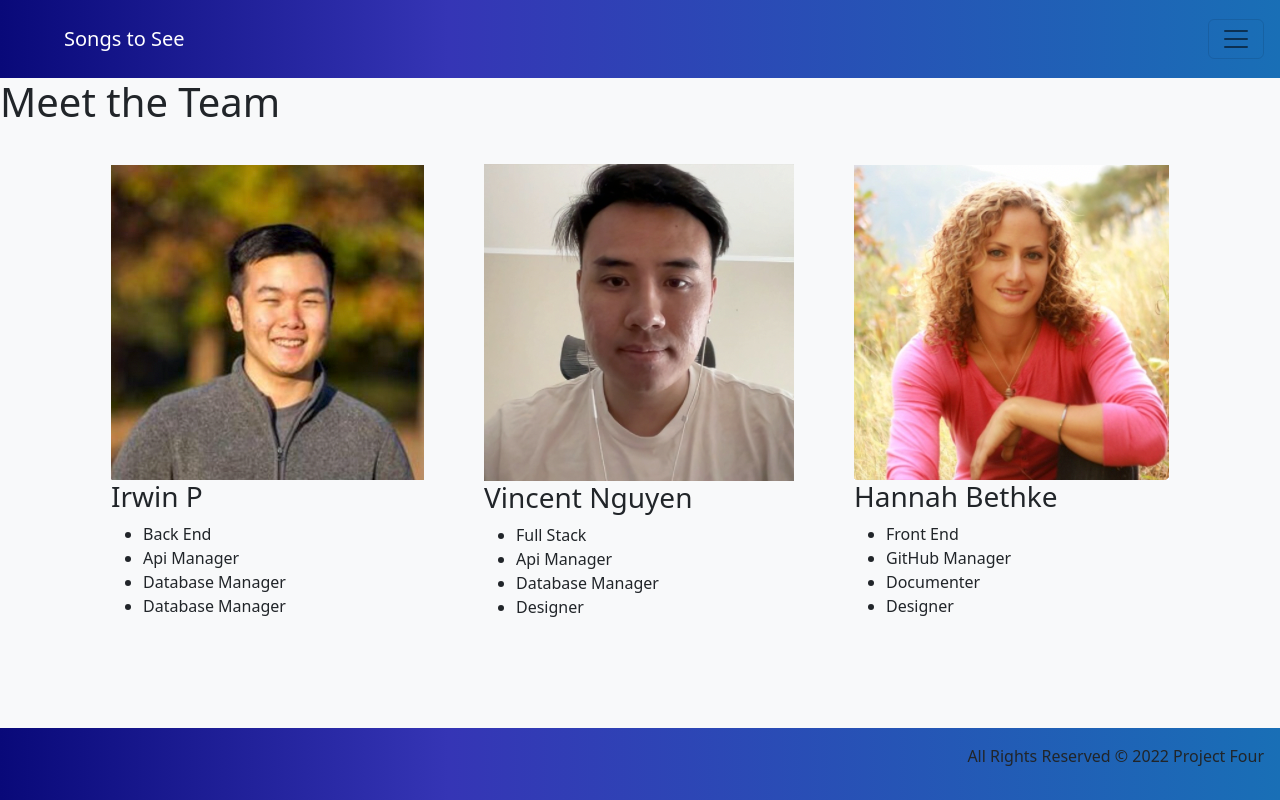
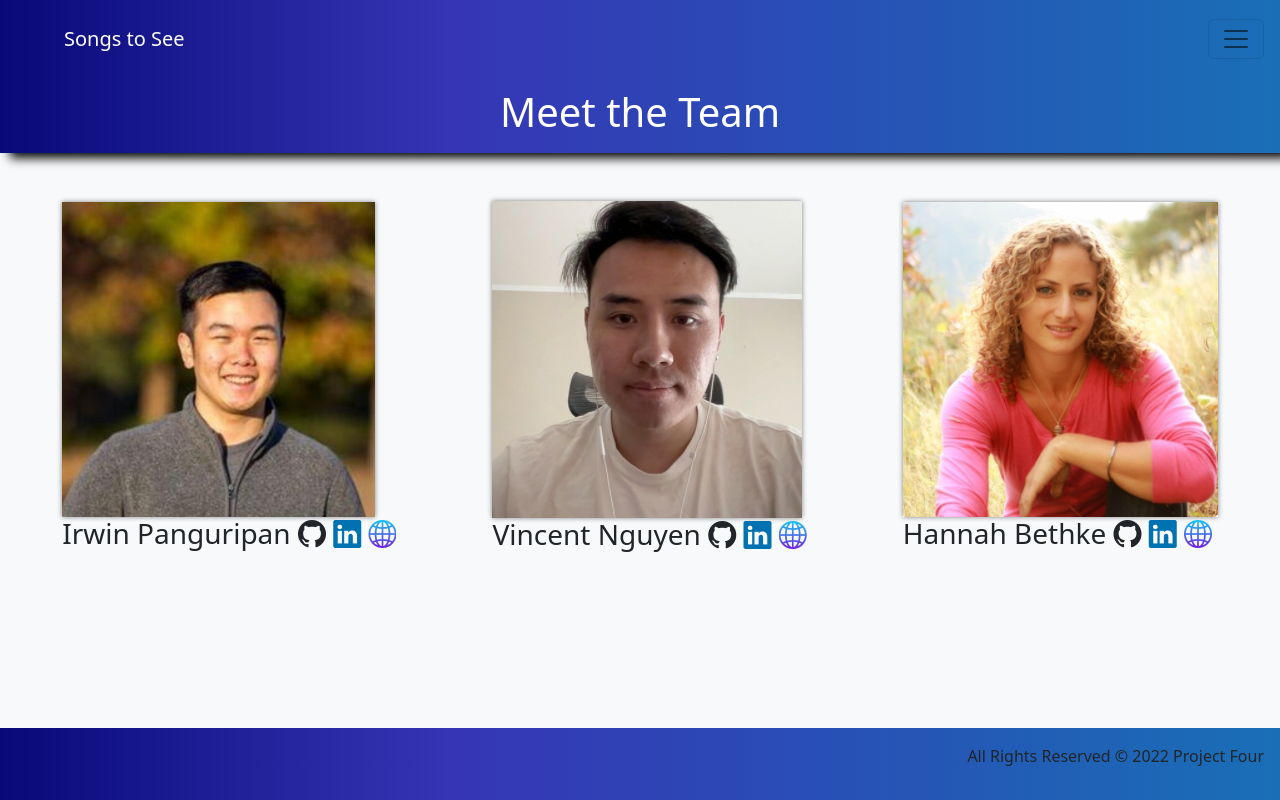
Before and after one commit to vknguyen1/project-four, a Django app: page /about/ in a window 1280 px wide. Run offline with Django 4.2, Linux system fonts and the light colour scheme; some libraries are stand-ins or nearby versions.

Commit message:
wip: adds HTML and CSS to about page

```diff
--- a/main_app/static/css/style.css
+++ b/main_app/static/css/style.css
@@ -181,10 +181,89 @@ footer {
   align-items: center;
 }
 
-#irwin,
-#vincent,
-#hannah {
-  margin: 30px;
+.about-container img {
+  /* border: solid 1px gray; */
+  box-shadow: 0 0 5px gray;
+}
+
+.wrapper {
+  margin: 3rem;
+}
+
+.slide {
+  width: 100%;
+  padding: 0 3rem 2rem 3rem;
+}
+
+#slideI, #slideV, #slideH {
+  position: absolute;
+  left: -100%;
+  width: 100%;
+  height: 40%;
+  background: #f8f9fa;
+  transition: .2s;
+}
+
+.wrapper:hover #slideI {
+  transition: 1s;
+  left: 0;
+}
+
+.wrapper:hover #slideV {
+  transition: 1s;
+  left: 0;
+}
+
+.wrapper:hover #slideH {
+  transition: 1s;
+  left: 0;
+}
+
+#smallHR {
+ width: 25%;
+}
+
+/* .scale:hover {
+  transform: scale(1.4);
+  transition: .5s;
+} */
+
+.bi-linkedin {
+  color: #0072b1;
+}
+
+.bi-globe2 {
+  /* color: linear-gradient(0deg, rgba(125,9,223,1) 0%, rgba(6,231,242,1) 100%); */
+  background: -moz-linear-gradient(top, rgba(6,231,242,1) 0%, rgba(125,9,223,1)  100%);
+  background: -webkit-linear-gradient(top, rgba(6,231,242,1) 0%, rgba(125,9,223,1)  100%);
+  background: linear-gradient(to bottom, rgba(6,231,242,1) 0%, rgba(125,9,223,1) 100%);
+  -webkit-background-clip: text;
+  -moz-background-clip: text;
+  background-clip: text;
+  -webkit-text-fill-color: transparent;
+}
+
+.about-title-container {
+  display: flex;
+  align-items: center;
+  justify-content: center;
+  flex-direction: column;
+  width: 100%;
+  height: 75px;
+  color: white;
+  background: linear-gradient(
+    90deg,
+    rgba(9, 9, 121, 1) 0%,
+    rgba(53, 53, 181, 1) 35%,
+    rgba(25, 111, 182, 1) 100%
+  );
+  box-shadow: 10px 5px 10px #000000;
+}
+
+@media only screen and (max-width: 640px) {
+  .about-container {
+    flex-direction: column;
+  }
 }
 
 /* Search Page */
@@ -203,8 +282,7 @@ footer {
   justify-content: center;
   align-items: center;
 }
-.artist-top-songs {
-}
+
 
 /* .related-artist-container {
   display: flex;
--- a/main_app/templates/about.html
+++ b/main_app/templates/about.html
@@ -2,13 +2,29 @@
 
 {% block body %}
 
+<!-- TO-DO: make mobile friendly -->
+<div class="about-title-container">
     <h1>Meet the Team</h1>
+</div>
 
 <div class="about-container">
 
-    <div id="irwin">
+    <div class="wrapper">
+        <div class="scale">
             <img id="irwinHeadshot" src="../static/images/Irwin_Headshot.png" alt="Irwin Headshot">
-        <h3>Irwin P</h3>
+            <h3>Irwin Panguripan
+                <span>
+                    <a class="text-dark" href="#"><span><i class="bi bi-github"></i></span></a>
+                    <a href="#"><span><i class="bi bi-linkedin"></i></span></a>
+                    <a href="#"><span><i class="bi bi-globe2"></i></span></a>
+                </span>
+            </h3>
+        </div>
+
+        <div class="slide" id="slideI">
+            <hr>
+            <h2>Irwin Panguripan</h2>
+            <p>Lorem, ipsum dolor sit amet consectetur adipisicing elit. mpore voluptates quia nam provident velit dolor eligendi.</p>
             <ul>
                 <li>Back End</li>
                 <li>Api Manager</li>
@@ -16,29 +32,63 @@
                 <li>Database Manager</li>
             </ul>
         </div>
+    </div>
 
-    <div id="vincent">
-        <img src="../static/images/Vincent_Headshot.png" alt="Vincent Headshot">
-        <h3>Vincent Nguyen</h3>
-        <ul>
+    <div class="wrapper">
+        <div class="scale">
+            <img id="vincentHeadshot" src="../static/images/Vincent_Headshot.png" alt="Vincent Headshot">
+            <h3>Vincent Nguyen
+                <span>
+                    <a class="text-dark" href="#"><span><i class="bi bi-github"></i></span></a>
+                    <a href="#"><span><i class="bi bi-linkedin"></i></span></a>
+                    <a href="#"><span><i class="bi bi-globe2"></i></span></a>
+                </span>
+            </h3>
+        </div>
+
+        <div class="slide" id="slideV">
+            <hr>
+            <h2>Vincent Nguyen</h2>
+            <p>Lorem, ipsum dolor sit amet consectetur adipisicing elit. mpore voluptates quia nam provident velit dolor eligendi.</p>
+            <h5>Songs to See Developer Roles: </h5>
+            <p>Full Stack | Api Manager | Database Manager | Designer </p>
+            <!-- <ul>
                 <li>Full Stack</li>
                 <li>Api Manager</li>
                 <li>Database Manager</li>
                 <li>Designer</li>
-        </ul>
+            </ul> -->
+        </div>
     </div>
 
-    <div id="hannah">
-        <img src="../static/images/Hannah_Headshot.png" alt="Hannah Bethke Headshot">
-        <h3>Hannah Bethke</h3>
-        <ul>
+
+    <div class="wrapper">
+        <div class="scale">
+            <img id="hannahHeadshot" src="../static/images/Hannah_Headshot.png" alt="Hannah Headshot">
+            <h3>Hannah Bethke
+                <span>
+                    <a class="text-dark" href="#"><span><i class="bi bi-github"></i></span></a>
+                    <a href="#"><span><i class="bi bi-linkedin"></i></span></a>
+                    <a href="#"><span><i class="bi bi-globe2"></i></span></a>
+                </span>
+            </h3>
+        </div>
+
+        <div class="slide" id="slideH">
+            <hr>
+            <h1>Hannah Bethke</h1>
+            <!-- <hr id="smallHR"> -->
+            <p>Lorem, ipsum dolor sit amet consectetur adipisicing elit. mpore voluptates quia nam provident velit dolor eligendi.</p>
+            <h5>Songs to See Developer Roles:</h5>
+            <p>Front End | GitHub Manager | Documenter | Designer </p>
+            <!-- <ul>
                 <li>Front End</li>
                 <li>GitHub Manager</li>
                 <li>Documenter</li>
                 <li>Designer</li>
-        </ul>
+            </ul> -->
         </div>
-
+    </div>
 </div>
 
 {% endblock %}
--- a/main_app/templates/boilerplate.html
+++ b/main_app/templates/boilerplate.html
@@ -7,6 +7,7 @@
     <meta name="viewport" content="width=device-width, initial-scale=1.0">
     <script src="https://code.jquery.com/jquery-3.6.0.min.js"></script>
     <link href="https://cdn.jsdelivr.net/npm/bootstrap@5.2.0/dist/css/bootstrap.min.css" rel="stylesheet" integrity="sha384-gH2yIJqKdNHPEq0n4Mqa/HGKIhSkIHeL5AyhkYV8i59U5AR6csBvApHHNl/vI1Bx" crossorigin="anonymous">
+    <link rel="stylesheet" href="https://cdn.jsdelivr.net/npm/bootstrap-icons@1.3.0/font/bootstrap-icons.css">
     <link rel="stylesheet" type="text/css" href="https://cdn.datatables.net/v/bs5/dt-1.12.1/fh-3.2.4/r-2.3.0/datatables.min.css"/>
     <link rel="stylesheet" type="text/css" href="{% static 'css/style.css' %}">
     <title>{{ page_name }} | Songs to See</title>
```
Lines whose indentation alone changed are shown as unchanged.
